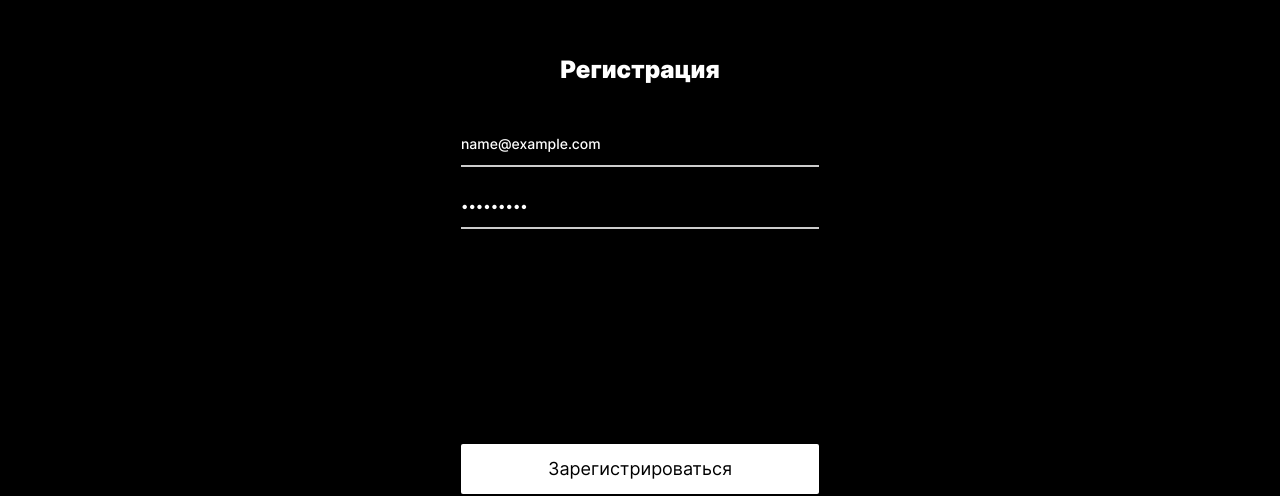
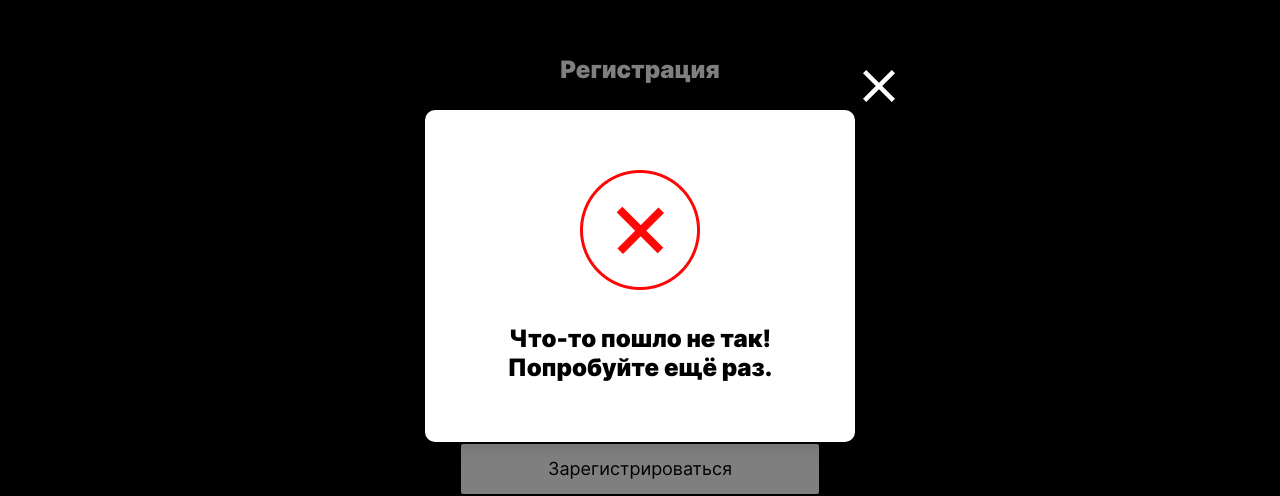
Before and after one commit to Olegro55/react-mesto-auth, a React (Create React App) app: page /sign-up in a window 1280 px wide. Both pictures are taken after typing "name@example.com", "Sample123" into the empty fields and a click on the button "Зарегистрироваться". Shown: the part 124-620 px from the top of the page. Built offline with nearby package versions, Linux system fonts and the light colour scheme; no server answers.

Commit message:
registration message

```diff
--- /dev/null
+++ b/src/blocks/popup/__icon/popup__icon.css
@@ -0,0 +1,4 @@
+.popup__icon {
+    display: block;
+    margin: 60px auto 32px auto;
+}
--- /dev/null
+++ b/src/blocks/popup/__title/_bottom/popup__title_bottom.css
@@ -0,0 +1,4 @@
+.popup__title_bottom {
+  margin-bottom: 60px;
+  text-align: center;
+}
--- a/src/components/App.js
+++ b/src/components/App.js
@@ -9,6 +9,7 @@ import EditProfilePopup from './EditProfilePopup';
 import EditAvatarPopup from './EditAvatarPopup';
 import AddPlacePopup from './AddPlacePopup';
 import ImagePopup from './ImagePopup';
+import InfoTooltip from './InfoTooltip';
 import Register from "./Register";
 import Login from "./Login";
 import ProtectedRoute from "./ProtectedRoute";
@@ -24,6 +25,7 @@ function App() {
   const [isEditProfilePopupOpen, setEditProfilePopupOpen] = React.useState(false);
   const [isEditAvatarPopupOpen, setEditAvatarPopupOpen] = React.useState(false);
   const [isAddPlacePopupOpen, setAddPlacePopupOpen] = React.useState(false);
+  const [isInfoTooltipOpen, setInfoTooltipOpen] = React.useState(false);
   const [selectedCard, setSelectedCard] = React.useState({});
   const [currentUser, setCurrentUser] = React.useState({
     name: '',
@@ -33,6 +35,7 @@ function App() {
   const [cards, setCards] = React.useState([]);
   const [isLoggedIn, setIsLoggedIn] = React.useState(false);
   const [email, setEmail] = React.useState('');
+  const [registrationResult, setRegistrationResult] = React.useState({ icon: '', title: '' });
 
   React.useEffect(() => {
     const token = localStorage.getItem("token");
@@ -68,6 +71,7 @@ function App() {
     setEditProfilePopupOpen(false);
     setEditAvatarPopupOpen(false);
     setAddPlacePopupOpen(false);
+    setInfoTooltipOpen(false);
     setSelectedCard({});
   }
   function handleCardClick(card) { setSelectedCard(card) }
@@ -121,6 +125,10 @@ function App() {
         console.error(`Ошибка: ${err}`);
       });
   }
+  function handleRegistration(result) {
+    setRegistrationResult(result)
+    setInfoTooltipOpen(true);
+  }
   function handleLogin(email) {
     setEmail(email);
     setIsLoggedIn(true);
@@ -156,7 +164,7 @@ function App() {
 
           <Route
             path="/sign-up"
-            element={<Register />}
+            element={<Register onRegistration={handleRegistration} />}
           />
 
           <Route
@@ -175,6 +183,8 @@ function App() {
         <AddPlacePopup isOpened={isAddPlacePopupOpen} onClose={closeAllPopups} onAddPlace={handleAddPlace} />
 
         <ImagePopup card={selectedCard} onClose={closeAllPopups} />
+
+        <InfoTooltip isOpened={isInfoTooltipOpen} onClose={closeAllPopups} info={registrationResult} />
       </div>
     </CurrentUserContext.Provider>
   );
--- a/src/components/InfoTooltip.js
+++ b/src/components/InfoTooltip.js
@@ -1,8 +1,14 @@
 import React from 'react';
 
-function InfoTooltip() {
+function InfoTooltip({ isOpened, onClose, info: { icon, title } }) {
     return (
-        <h1></h1>
+        <section className={`popup popup_info-tooltip ${isOpened ? 'popup_opened' : ''}`}>
+            <div className="popup__container">
+                <button type="button" aria-label="Закрыть" className="popup__close-icon" onClick={onClose} />
+                <img className="popup__icon" src={icon} alt='' />
+                <h2 className="popup__title popup__title_bottom"> {title} </h2>
+            </div>
+        </section>
     );
 }
 
--- a/src/components/Register.js
+++ b/src/components/Register.js
@@ -1,8 +1,9 @@
 import React from 'react';
 import { Link, useNavigate } from "react-router-dom";
 import auth from '../utils/auth';
-
-function Register() {
+import success from '../images/success.png';
+import error from '../images/error.png';
+function Register({ onRegistration }) {
 
     const navigate = useNavigate();
 
@@ -18,9 +19,17 @@ function Register() {
         auth
             .register(inputs)
             .then(_ => {
+                onRegistration({
+                    icon: success,
+                    title: 'Вы успешно зарегистрировались!'
+                });
                 navigate('/sign-in');
             })
             .catch((err) => {
+                onRegistration({
+                    icon: error,
+                    title: 'Что-то пошло не так! Попробуйте ещё раз.'
+                });
                 console.error(`Ошибка: ${err}`);
             });
     }
--- a/src/index.css
+++ b/src/index.css
@@ -31,11 +31,13 @@
 @import url(./blocks/popup/__close-icon/popup__close-icon.css);
 @import url(./blocks/popup/__container/popup__container.css);
 @import url(./blocks/popup/__title/popup__title.css);
+@import url(./blocks/popup/__title/_bottom/popup__title_bottom.css);
 @import url(./blocks/popup/__form/popup__form.css);
 @import url(./blocks/popup/__input/popup__input.css);
 @import url(./blocks/popup/__item/popup__item.css);
 @import url(./blocks/popup/__input/__input-error/popup__input-error.css);
 @import url(./blocks/popup/__button/popup__button.css);
+@import url(./blocks/popup/__icon/popup__icon.css);
 @import url(./blocks/popup-image/__close-icon/popup-image__close-icon.css);
 @import url(./blocks/popup-image/__container/popup-image__container.css);
 @import url(./blocks/popup-image/__text/popup-image__text.css);
```
Also changed, not shown: src/images/error.png (added), src/images/success.png (added).
